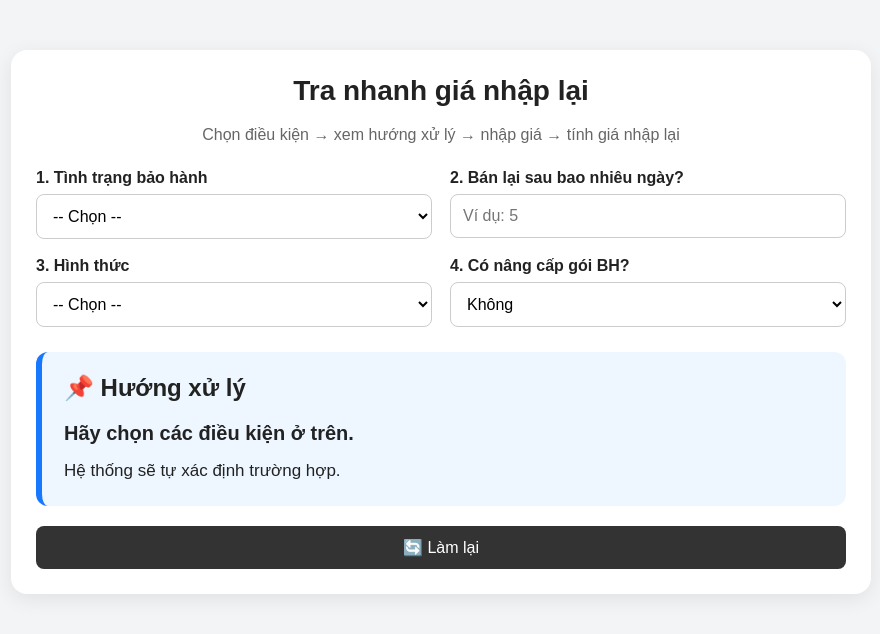
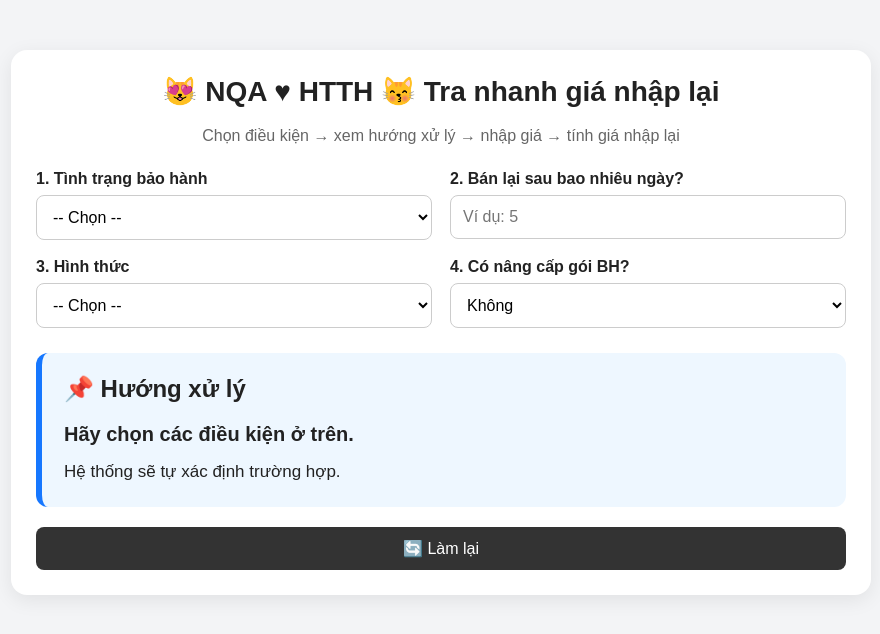
Before and after one commit to NguyenAn2704/Demo0811, a plain HTML site: page index.html in a window 1280 px wide. Shown: the whole page, without its empty margins (199-1079 px from the left). Drawn offline with Linux system fonts and the light colour scheme.

Commit message:
Update header with emojis and new text

```diff
--- a/index.html
+++ b/index.html
@@ -273,7 +273,7 @@
 
         <div class="card">
 
-            <h1>Tra nhanh giá nhập lại</h1>
+            <h1>😻 NQA ♥ HTTH 😽 Tra nhanh giá nhập lại</h1>
 
             <div class="subtitle">
                 Chọn điều kiện → xem hướng xử lý → nhập giá → tính giá nhập lại
```
